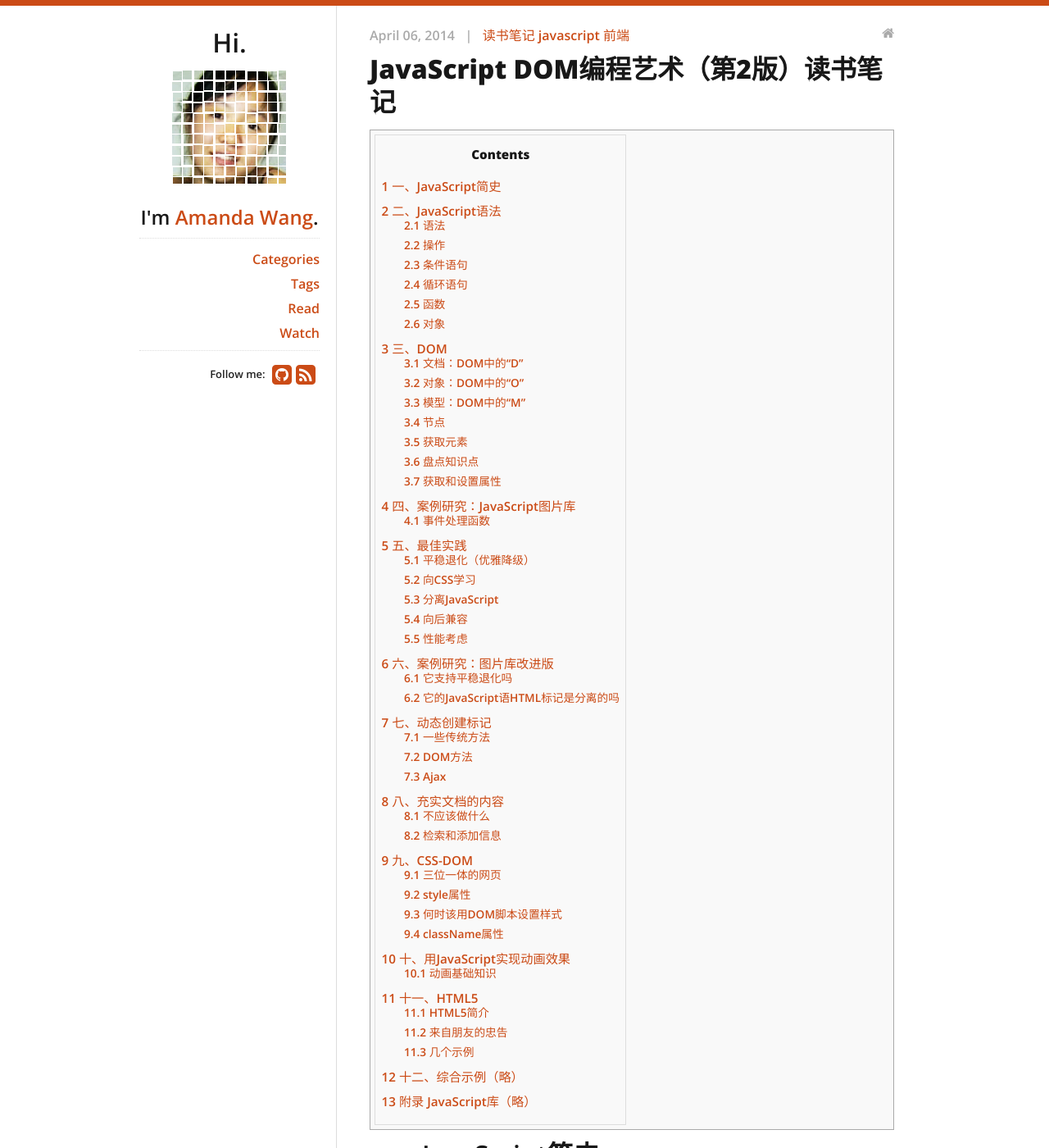
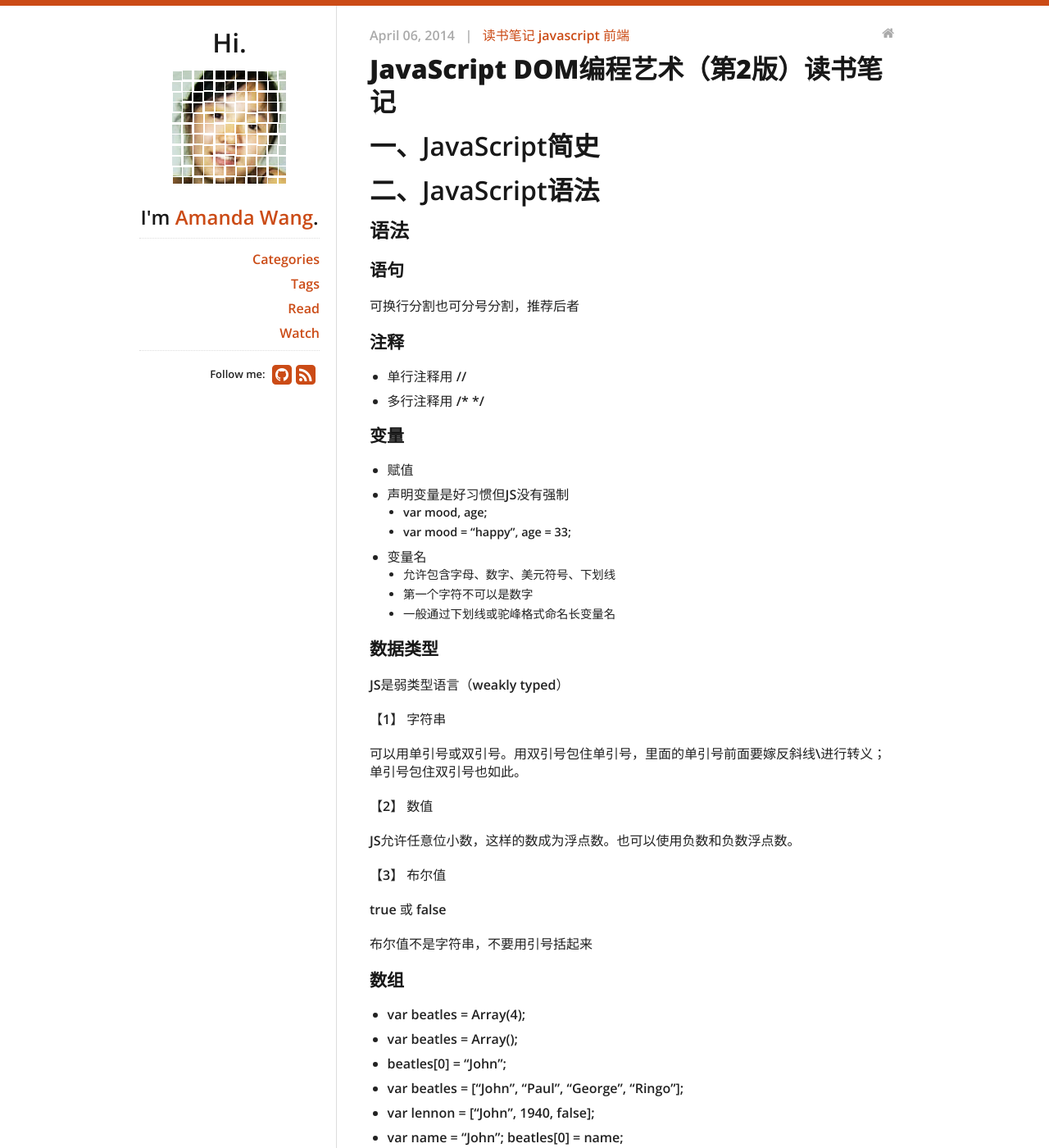
Before and after one commit to fantaghiro/fantaghiro.github.io, a Jekyll site: the page built from _posts/2014-04-06-JavaScript-DOM-Coding-Arts.markdown, in a window 1280 px wide and 1400 px high. Shown: the whole window at 82% size. Built offline with Jekyll 4.4.1, drawn with Linux system fonts in a browser that asks for light colours; nearby versions of some CDN libraries; comment, search, counter and statistics services are not loaded; part of the change alters nothing that is shown.

Commit message:
Update 2014-04-06-JavaScript-DOM-Coding-Arts.markdown

```diff
--- a/_posts/2014-04-06-JavaScript-DOM-Coding-Arts.markdown
+++ b/_posts/2014-04-06-JavaScript-DOM-Coding-Arts.markdown
@@ -1,5 +1,5 @@
 ---
-layout: toc
+layout: post
 title: JavaScript DOM编程艺术（第2版）读书笔记
 category: writeups
 tags:
@@ -7,8 +7,6 @@ tags:
 - javascript
 - 前端
 ---
-
-{{ toc }}
 
 # 一、JavaScript简史
 
```
